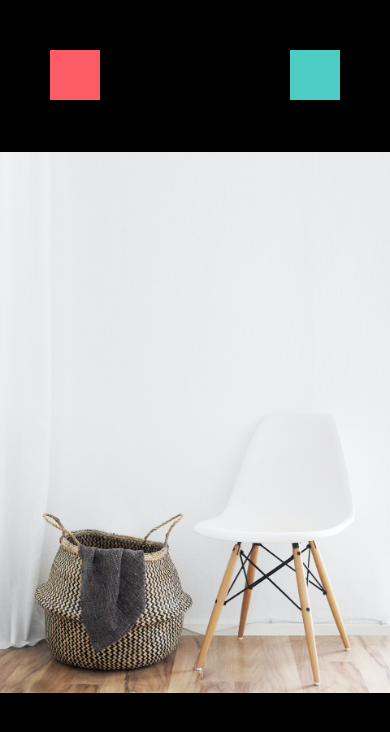
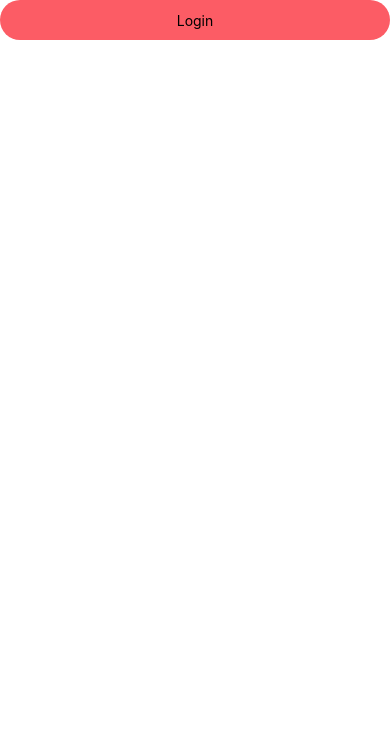
Before and after one commit to Varunvaru524/Done-With-It, a React Native app: screen / in a window 390 px wide. Shown: the top 732 px of the page. Built offline with nearby package versions, Linux system fonts and the light colour scheme.

Commit message:
Built Button component

```diff
--- /dev/null
+++ b/src/Components/Button.jsx
@@ -0,0 +1,29 @@
+import React, { Component } from 'react';
+import { View , TouchableOpacity, Text, StyleSheet} from 'react-native'
+import rootCss from '../rootCss'
+
+class Button extends Component {
+    render() {
+        const {children, onPress} = this.props
+        return (
+            <TouchableOpacity style={styles.buttonContainer} onPress={onPress}>
+                <Text>{children}</Text>
+            </TouchableOpacity>
+        );
+    }
+}
+
+const styles = StyleSheet.create({
+    buttonContainer:{
+        backgroundColor: rootCss.primaryColor,
+        height:40,
+        width:"100%",
+        display: 'flex',
+        alignItems:'center',
+        justifyContent:'center',
+        borderRadius:20,
+    }
+})
+
+
+export default Button;
--- a/src/exp.jsx
+++ b/src/exp.jsx
@@ -1,30 +1,11 @@
 import React, { Component } from 'react';
-import {StyleSheet, View} from 'react-native'
-import {MaterialCommunityIcons} from '@expo/vector-icons'
+import Button from './Components/Button';
 
 class Experimental extends Component {
     render() {
-        return (
-            <View>
-                <View style={styles.container}/>
-                <MaterialCommunityIcons name='mail' size={40} color='blue'/>
-            </View>
-        );
+        return (<Button onPress={()=>console.log('clicked')}>Login</Button>);
     }
 }
 
-const styles = StyleSheet.create({
-    container:{
-        width:100,
-        height:100,
-        backgroundColor:'red',
-        shadowColor:'black',
-        shadowOffset: {width:5, height:5},
-        shadowOpacity:0.3,
-        shadowRadius:5,
-        elevation:100,
-    }
-})
-
 
 export default Experimental;
--- a/src/index.js
+++ b/src/index.js
@@ -6,7 +6,7 @@ import Experimental from './exp';
 
 class Index extends Component {
     render() {
-        return (<ViewImageScreen/>);
+        return (<Experimental/>);
     }
 }
 
```
Also changed, not shown: src/Pages/ViewImagePage.jsx (renamed from src/Pages/ViewImagePage.js), src/Pages/WelcomePage.jsx (renamed from src/Pages/WelcomePage.js).
